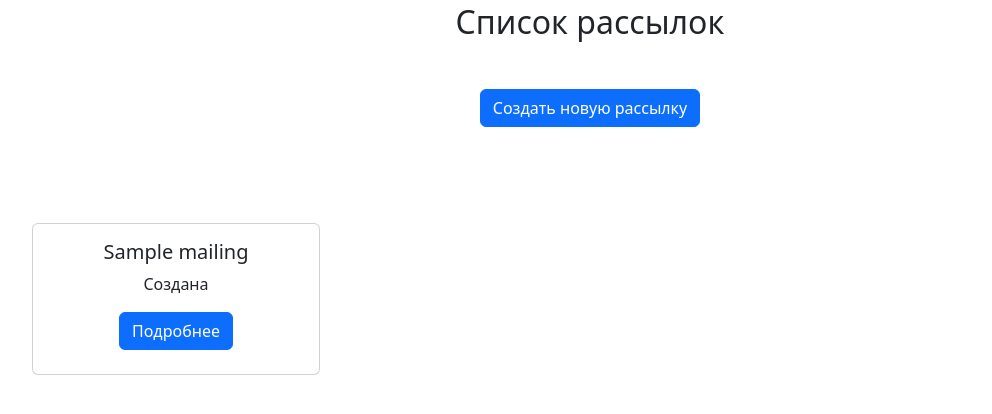
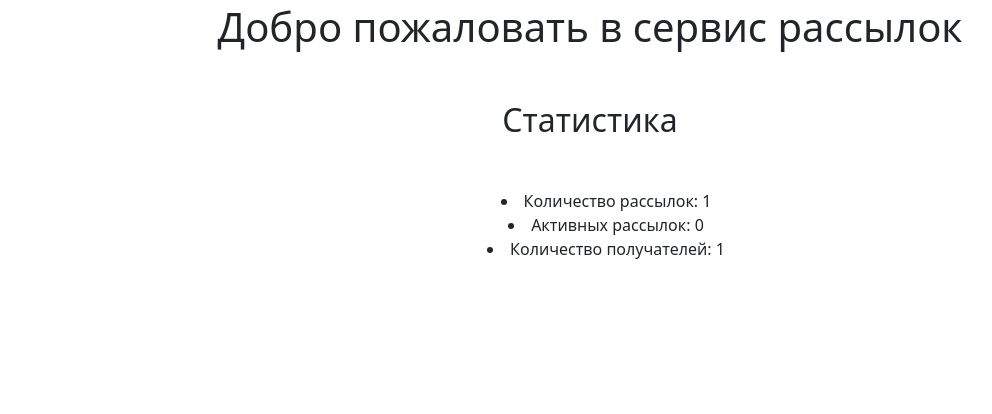
Before and after one commit to Asta88888/DjangoWebApplication, a Django app: page / in a window 1280 px wide. Shown: the part 160-574 px from the top of the page, without its empty margins (50-1042 px from the left). Run offline with Django 5.2, Linux system fonts and the light colour scheme; tables that the repository leaves empty hold one stand-in row (values such as "Sample post"); some libraries are stand-ins or nearby versions.

Commit message:
add main page

```diff
--- a/mailings/templates/mailings/main.html
+++ b/mailings/templates/mailings/main.html
@@ -1,11 +1,21 @@
 {% extends 'mailings/base.html' %}
 
-{% block title %}MAIN{% endblock %}
+{% block title %}Главная страница{% endblock %}
 
 {% block content %}
 {% include 'mailings/header.html' %}
 
 <div class="container">
-MAIN
+    <h1 style="margin-bottom: 50px;">Добро пожаловать в сервис рассылок</h1>
+    <div>
+        <h2 style="margin-bottom: 50px;">Статистика</h2>
+        <div style="margin-left: 0; list-style-position: inside;">
+            <ul style="margin-left: 0; list-style-position: inside;">
+                <li>Количество рассылок: {{ total_mailings }}</li>
+                <li>Активных рассылок: {{ active_mailings }}</li>
+                <li>Количество получателей: {{ total_recipients }}</li>
+            </ul>
+        </div>
+    </div>
 </div>
 {% endblock %}
--- a/mailings/urls.py
+++ b/mailings/urls.py
@@ -1,11 +1,12 @@
 from django.urls import path
 from mailings.apps import MailingsConfig
-from mailings.views import MailingListView, MailingDetailView, MailingCreateView, MailingUpdateView, MailingDeleteView, MessageListView, MessageDetailView, MessageCreateView, MessageUpdateView, MessageDeleteView, RecipientListView, RecipientDetailView, RecipientCreateView, RecipientUpdateView, RecipientDeleteView
+from mailings.views import MailingListView, MailingDetailView, MailingCreateView, MailingUpdateView, MailingDeleteView, MessageListView, MessageDetailView, MessageCreateView, MessageUpdateView, MessageDeleteView, RecipientListView, RecipientDetailView, RecipientCreateView, RecipientUpdateView, RecipientDeleteView, main_page
 
 app_name = MailingsConfig.name
 
 urlpatterns = [
-    path('', MailingListView.as_view(), name='mailing_list'),
+    path('', main_page, name='main'),
+    path('mailings/mailing_list', MailingListView.as_view(), name='mailing_list'),
     path('mailings/<int:pk>', MailingDetailView.as_view(), name='mailing_detail'),
     path('mailings/create', MailingCreateView.as_view(), name='mailing_create'),
     path('mailings/<int:pk>/update', MailingUpdateView.as_view(), name='mailing_update'),
--- a/mailings/views.py
+++ b/mailings/views.py
@@ -1,3 +1,4 @@
+from django.shortcuts import render
 from django.urls import reverse_lazy
 from django.views.generic import ListView, CreateView, UpdateView, DetailView, DeleteView
 from mailings.models import Mailing, Message, Recipient
@@ -92,3 +93,17 @@ class MessageDeleteView(DeleteView):
     """Представление для удаления сообщения."""
     model = Message
     success_url = reverse_lazy('mailings:message_list')
+
+
+def main_page(request):
+    """Обрабатывает запрос к главной странице сайта. Собирает статистику по: количеству всех рассылок, количеству активных рассылок (со статусом 'Запущена'),
+    количеству уникальных получателей. Передает эти данные в шаблон для отображения. Возвращает: HttpResponse с шаблоном 'main.html' с контекстом."""
+    total_mailings = Mailing.objects.count()
+    active_mailings = Mailing.objects.filter(status='Запущена').count()
+    total_recipients = Recipient.objects.count()
+    context = {
+        'total_mailings': total_mailings,
+        'active_mailings': active_mailings,
+        'total_recipients': total_recipients,
+    }
+    return render(request, 'mailings/main.html', context)
```
